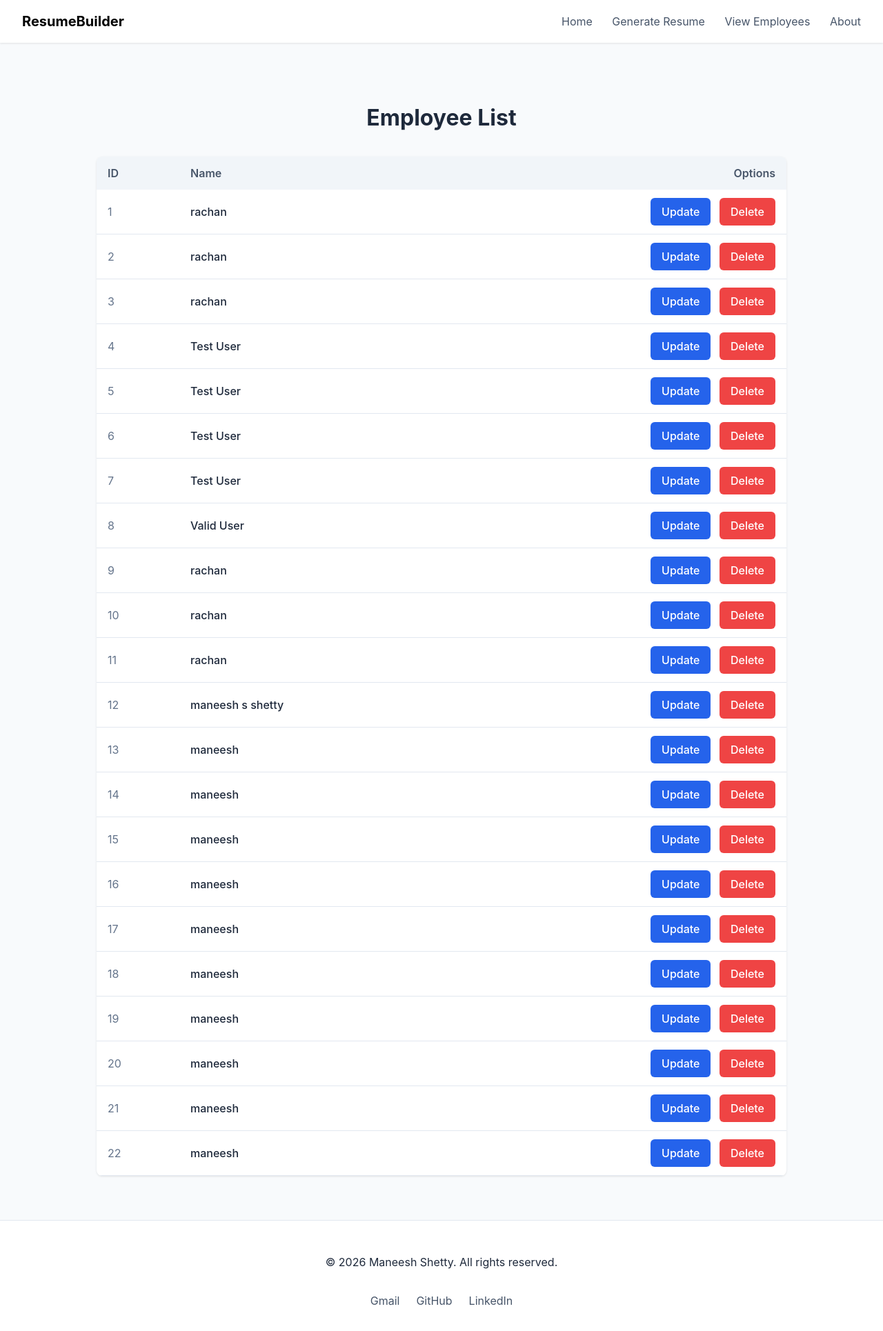
After one commit to maneeshsshetty/Resume_Builder, a Django app: page /employees/ in a window 1280 px wide. The commit adds this page. Shown: the whole page at 69% size. Run offline with Django 3.2, Linux system fonts and the light colour scheme; data comes from the database, SQL or seed files in the repository.

Commit message:
employee view feature added sucessfully

```diff
--- /dev/null
+++ b/resume/templates/resume/employee_list.html
@@ -0,0 +1,39 @@
+{% extends 'base.html' %}
+
+{% block title %}Employee List - Resume Builder{% endblock %}
+
+{% block content %}
+<div style="max-width: 1000px; margin: 0 auto; padding: 2rem;">
+    <h1 style="text-align: center; margin-bottom: 2rem; color: #1e293b;">Employee List</h1>
+
+    <div style="background: white; border-radius: 8px; box-shadow: 0 1px 3px rgba(0,0,0,0.1); overflow: hidden;">
+        <table style="width: 100%; border-collapse: collapse;">
+            <thead style="background: #f1f5f9;">
+                <tr>
+                    <th style="padding: 12px 16px; text-align: left; color: #475569; font-weight: 600;">ID</th>
+                    <th style="padding: 12px 16px; text-align: left; color: #475569; font-weight: 600;">Name</th>
+                    <th style="padding: 12px 16px; text-align: right; color: #475569; font-weight: 600;">Options</th>
+                </tr>
+            </thead>
+            <tbody>
+                {% for resume in resumes %}
+                <tr style="border-bottom: 1px solid #e2e8f0;">
+                    <td style="padding: 12px 16px; color: #64748b;">{{ resume.id }}</td>
+                    <td style="padding: 12px 16px; color: #1e293b; font-weight: 500;">{{ resume.full_name }}</td>
+                    <td style="padding: 12px 16px; text-align: right;">
+                        <a href="{% url 'update_resume' resume.id %}" class="btn"
+                            style="background-color: #2563eb; margin-right: 0.5rem;">Update</a>
+                        <a href="{% url 'delete_resume' resume.id %}" class="btn" style="background-color: #ef4444;"
+                            onclick="return confirm('Are you sure you want to delete this employee?');">Delete</a>
+                    </td>
+                </tr>
+                {% empty %}
+                <tr>
+                    <td colspan="3" style="text-align: center; padding: 2rem; color: #64748b;">No employees found.</td>
+                </tr>
+                {% endfor %}
+            </tbody>
+        </table>
+    </div>
+</div>
+{% endblock %}
--- a/resume/templates/resume/pdf/sample.html
+++ b/resume/templates/resume/pdf/sample.html
@@ -183,8 +183,8 @@
                 </tr>
                 <tr>
                     <td colspan="2">
-                        <span class="company-name">{{ edu.degree }} {% if edu.field_of_study %} in {{ edu.field_of_study
-                            }}{% endif %}</span>
+                        <span class="company-name">{{ edu.degree }} {% if edu.field_of_study %} in
+                            {{ edu.field_of_study }}{% endif %}</span>
                     </td>
                 </tr>
             </table>
--- a/resume/urls.py
+++ b/resume/urls.py
@@ -10,4 +10,7 @@ urlpatterns = [
     path('resume/<int:resume_id>/view/', views.view_resume, name='view_resume'),
     path('search/', views.employee_search, name='employee_search'),
     path('about/', views.about, name='about'),
+    path('employees/', views.employee_list, name='employee_list'),
+    path('resume/<int:resume_id>/update/', views.update_resume, name='update_resume'),
+    path('resume/<int:resume_id>/delete/', views.delete_resume, name='delete_resume'),
 ]
--- a/resume/views.py
+++ b/resume/views.py
@@ -89,3 +89,39 @@ def view_resume(request, resume_id, template_name='sample'):
     resume = get_object_or_404(Resume, pk=resume_id)
     template_path = f'resume/pdf/{template_name}.html'
     return render(request, template_path, {'resume': resume})
+
+def employee_list(request):
+    resumes = Resume.objects.all()
+    return render(request, 'resume/employee_list.html', {'resumes': resumes})
+
+def update_resume(request, resume_id):
+    resume = get_object_or_404(Resume, pk=resume_id)
+    if request.method == 'POST':
+        form = ResumeForm(request.POST, instance=resume)
+        education_formset = EducationFormSet(request.POST, instance=resume)
+        experience_formset = ExperienceFormSet(request.POST, instance=resume)
+        project_formset = ProjectFormSet(request.POST, instance=resume)
+        if form.is_valid() and education_formset.is_valid() and experience_formset.is_valid() and project_formset.is_valid():
+            form.save()
+            education_formset.save()
+            experience_formset.save()
+            project_formset.save()
+            return redirect('employee_list')
+    else:
+        form = ResumeForm(instance=resume)
+        education_formset = EducationFormSet(instance=resume)
+        experience_formset = ExperienceFormSet(instance=resume)
+        project_formset = ProjectFormSet(instance=resume)
+
+    return render(request, 'resume/create_resume.html', {
+        'form': form,
+        'education_formset': education_formset,
+        'experience_formset': experience_formset,
+        'project_formset': project_formset,
+        'title': 'Update Resume'
+    })
+
+def delete_resume(request, resume_id):
+    resume = get_object_or_404(Resume, pk=resume_id)
+    resume.delete()
+    return redirect('employee_list')
--- a/resume_builder/settings.py
+++ b/resume_builder/settings.py
@@ -14,6 +14,7 @@ from pathlib import Path
 import os
 from dotenv import load_dotenv
 from urllib.parse import urlparse, parse_qsl
+import dj_database_url
 
 # Load environment variables from .env file
 load_dotenv()
--- a/templates/base.html
+++ b/templates/base.html
@@ -114,6 +114,7 @@
             <a href="{% url 'home' %}">Home</a>
             <!-- <a href="{% url 'resume_templates' %}">Templates</a> -->
             <a href="{% url 'employee_search' %}">Generate Resume</a>
+            <a href="{% url 'employee_list' %}">View Employees</a>
             <a href="{% url 'about' %}">About</a>
         </nav>
     </header>
```
